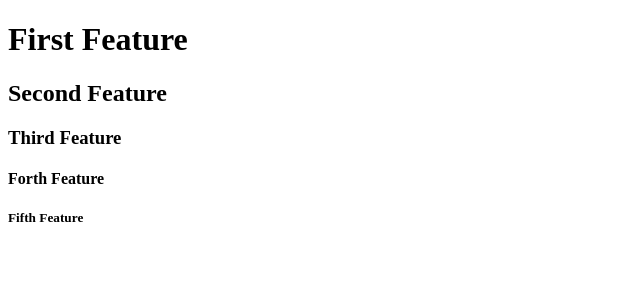
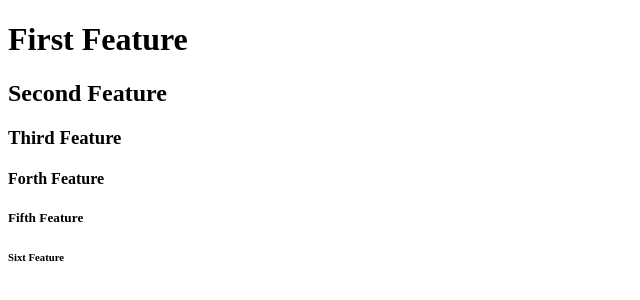
Before and after one commit to vladbogdan10/git-flow-demo, a website: page index.html in a window 1280 px wide. Shown: the full height of the page, 0-640 px from the left. Drawn offline with Linux system fonts and the light colour scheme.

Commit message:
sixt feature

```diff
--- a/index.html
+++ b/index.html
@@ -12,5 +12,6 @@
     <h3>Third Feature</h3>
     <h4>Forth Feature</h4>
     <h5>Fifth Feature</h5>
+    <h6>Sixt Feature</h6>
 </body>
 </html>
```
